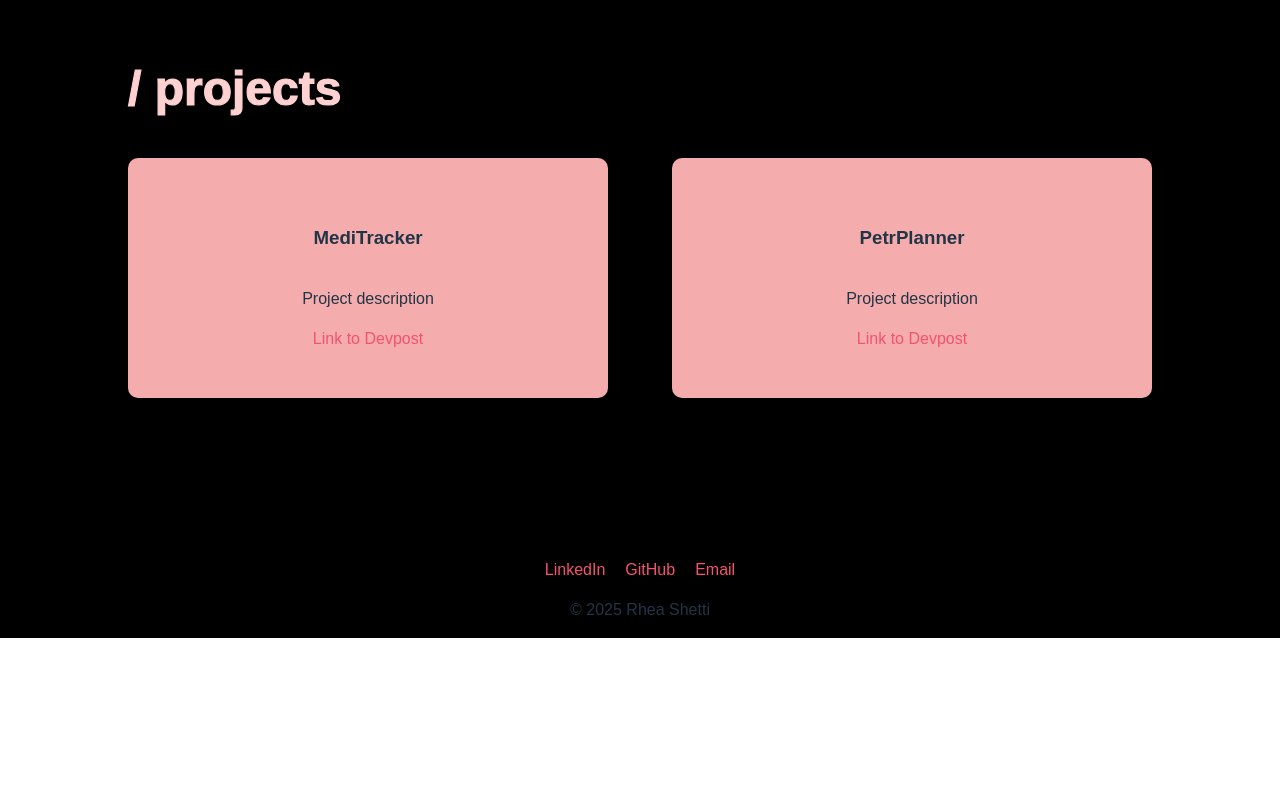
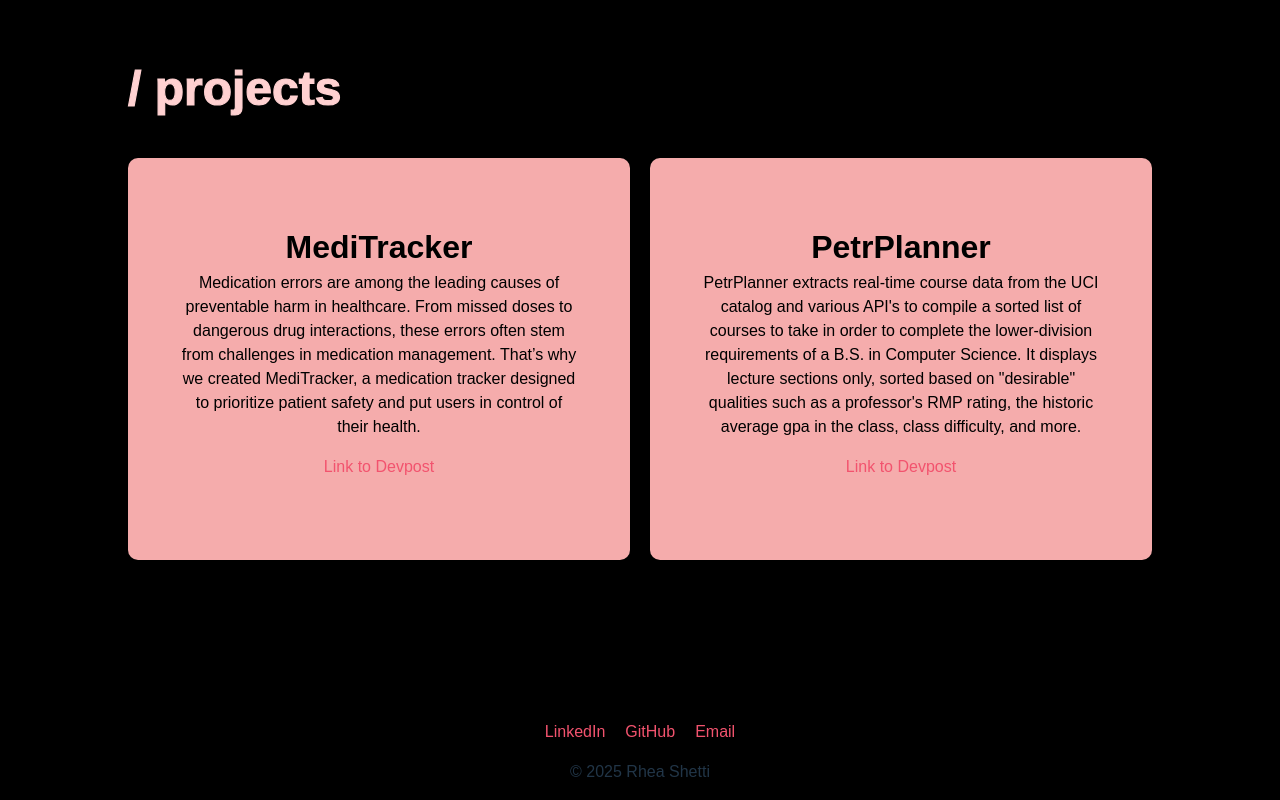
Before and after one commit to rheashetti/rheashetti, a React (Vite) app: page / in a window 1280 px wide. Shown: the part 1828-2628 px from the top of the page. Before the commit the page ends 2466 px from the top, so only its background shows below. Built offline with nearby package versions, Linux system fonts and the light colour scheme; a web font is replaced by a local one.

Commit message:
added effects to projects

```diff
--- a/src/pages/projects.css
+++ b/src/pages/projects.css
@@ -1,6 +1,13 @@
 #projects {
     margin-bottom: 10%;
 }
+
+h3 {
+    font-size: 2em;
+    margin-bottom: -0.5em;
+    margin-top: -0.5em;
+}
+
 .project-container {
     display: flex;
     flex-direction: row;
@@ -14,14 +21,23 @@
 
 .project-item {
     background-color: rgb(245, 172, 172);
-    padding: 20px;
+    padding: 5%;
     border-radius: 10px;
     display: flex;
     width: 200px;
-    height: 200px;
+    height: 300px;
     flex-direction: column;
     align-items: center;
     justify-content: center;
     flex: 1 1 200px;
     max-width: 440px;
+    text-align: center;
+    color: black;
 }
+
+.project-item:hover{
+    transform: translateY(-5px);
+    background-color: rgb(255, 188, 188);
+
+
+}
--- a/src/pages/projects.tsx
+++ b/src/pages/projects.tsx
@@ -9,12 +9,12 @@ const Projects: React.FC = () => {
             <div className="project-container">
                 <div className="project-item">
                     <h3>MediTracker</h3>
-                    <p>Project description</p>
+                    <p>Medication errors are among the leading causes of preventable harm in healthcare. From missed doses to dangerous drug interactions, these errors often stem from challenges in medication management. That’s why we created MediTracker, a medication tracker designed to prioritize patient safety and put users in control of their health.</p>
                     <a href="Link">Link to Devpost</a>
                 </div>
                 <div className="project-item">
                     <h3>PetrPlanner</h3>
-                    <p>Project description</p>
+                    <p>PetrPlanner extracts real-time course data from the UCI catalog and various API's to compile a sorted list of courses to take in order to complete the lower-division requirements of a B.S. in Computer Science. It displays lecture sections only, sorted based on "desirable" qualities such as a professor's RMP rating, the historic average gpa in the class, class difficulty, and more.</p>
                     <a href="Link">Link to Devpost</a>
                 </div>
             </div>
```
